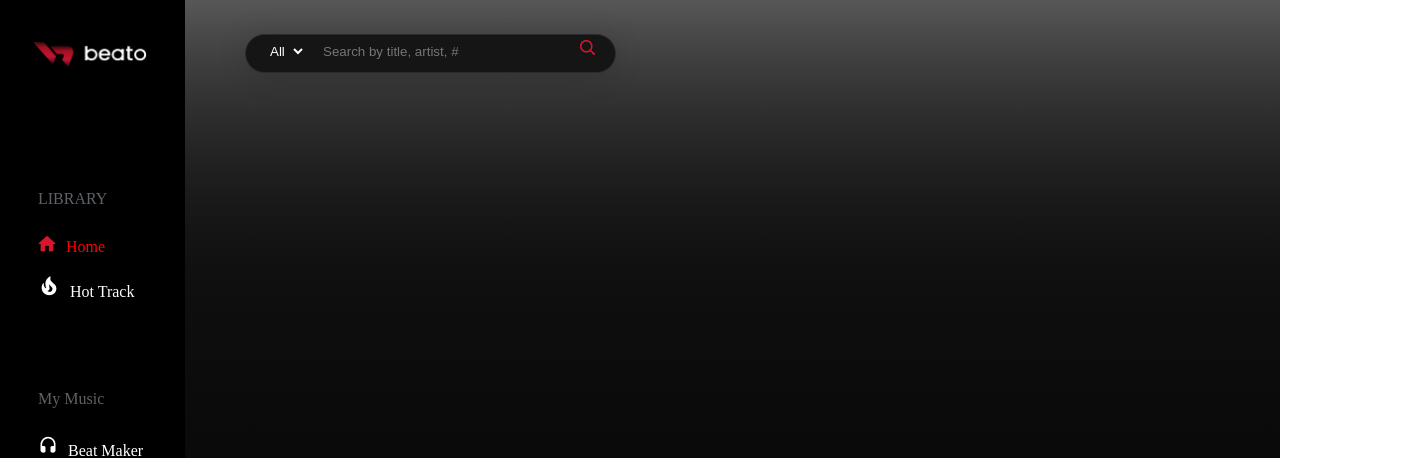
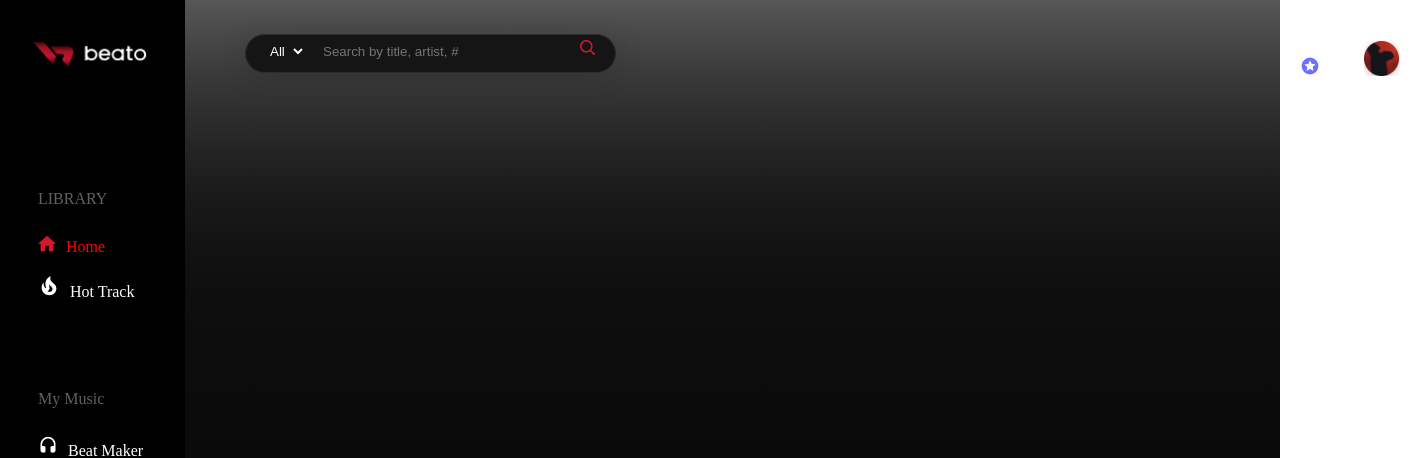
Before and after one commit to ggombee/react_webstream-client, a React (Create React App) app: page /playlist in a window 1280 px wide. Shown: the top 458 px of the page, 1412 px wide, since content can reach past the window. Built offline with nearby package versions, Linux system fonts and the light colour scheme.

Commit message:
chore: add profile region

```diff
--- a/src/features/Main/Common/Header.tsx
+++ b/src/features/Main/Common/Header.tsx
@@ -3,77 +3,47 @@ import { jsx, css } from '@emotion/react';
 import React from 'react';
 import { Search } from './Search';
 import StarIcon from '../../../assets/Main/stars.png';
-import SearchImg from '../../../assets/Main/search.png';
+import ProfileImg from '../../../assets/sample/profile.png';
 
 export const Header = () => {
   return (
-    <div css={HeaderWrapper}>
-      <div css={SearchWrapper}>
-        <select>
-          <option value="0">All</option>
-          <option value="1">Maker</option>
-          <option value="2">Beat</option>
-        </select>
-        <input type="text" placeholder="Search by title, artist, #" />
-        <img src={SearchImg} />
-      </div>
-      {/* <Search /> */}
+    <div>
+      <Search />
       <div css={ProfileWrapper}>
         <img src={StarIcon} />
-        Bob
+        <span>Bob</span>
+        <img
+          src={ProfileImg}
+          css={css`
+            margin-left: 12px;
+            width: 36px;
+            height: 36px;
+            left: 1824px;
+            top: 38px;
+          `}
+        />
       </div>
     </div>
   );
 };
 
-const HeaderWrapper = css`
-  width: 140vh;
-  height: 400px;
-  left: 282px;
-  top: 34px;
-`;
+const ProfileWrapper = css`
+  position: absolute;
+  width: 112px;
+  height: 36px;
+  left: 1300px;
+  top: 38px;
 
-const SearchWrapper = css`
-  position: absolute;
-  width: 371px;
-  height: 39px;
-  left: 245px;
-  top: 34px;
-  background: #151515;
-  border: 1px solid #2c2c2f;
-  box-sizing: border-box;
-  box-shadow: 0px 2px 30px rgba(0, 0, 0, 0.15);
-  border-radius: 80px;
-  select {
-    border: none;
-    background: #151515;
-    color: white;
+  img {
     margin-top: 2px;
-    margin-left: 20px;
-    width: 40px;
-  }
-  input {
-    width: 240px;
-    border: none;
-    margin-top: 2px;
-    background: #151515;
-    margin-left: 15px;
-    height: 26px;
   }
 
-  img {
-    position: absolute;
-    left:50%
-    top:50%
-    transform: translate(-50%, -50%);
-    margin-top: 5px;
-    margin-left: 15px;
+  span {
+    margin-left: 4px;
+    font-style: normal;
+    font-weight: normal;
+    font-size: 17px;
+    line-height: 24px;
+    color: #ffffff;
   }
 `;
-
-const ProfileWrapper = css`
-  width: 371px;
-  height: 39px;
-  left: 450px;
-  top: 34px;
-`;
--- a/src/features/Main/Home/Event.tsx
+++ b/src/features/Main/Home/Event.tsx
@@ -20,7 +20,7 @@ export const Event = () => {
 
 const EventWrapper = css`
   position: absolute;
-  width: 140vh;
+  width: 100vh;
   height: 400px;
   left: 282px;
   top: 135px;
```
Also changed, not shown: src/assets/sample/profile.png (added).
